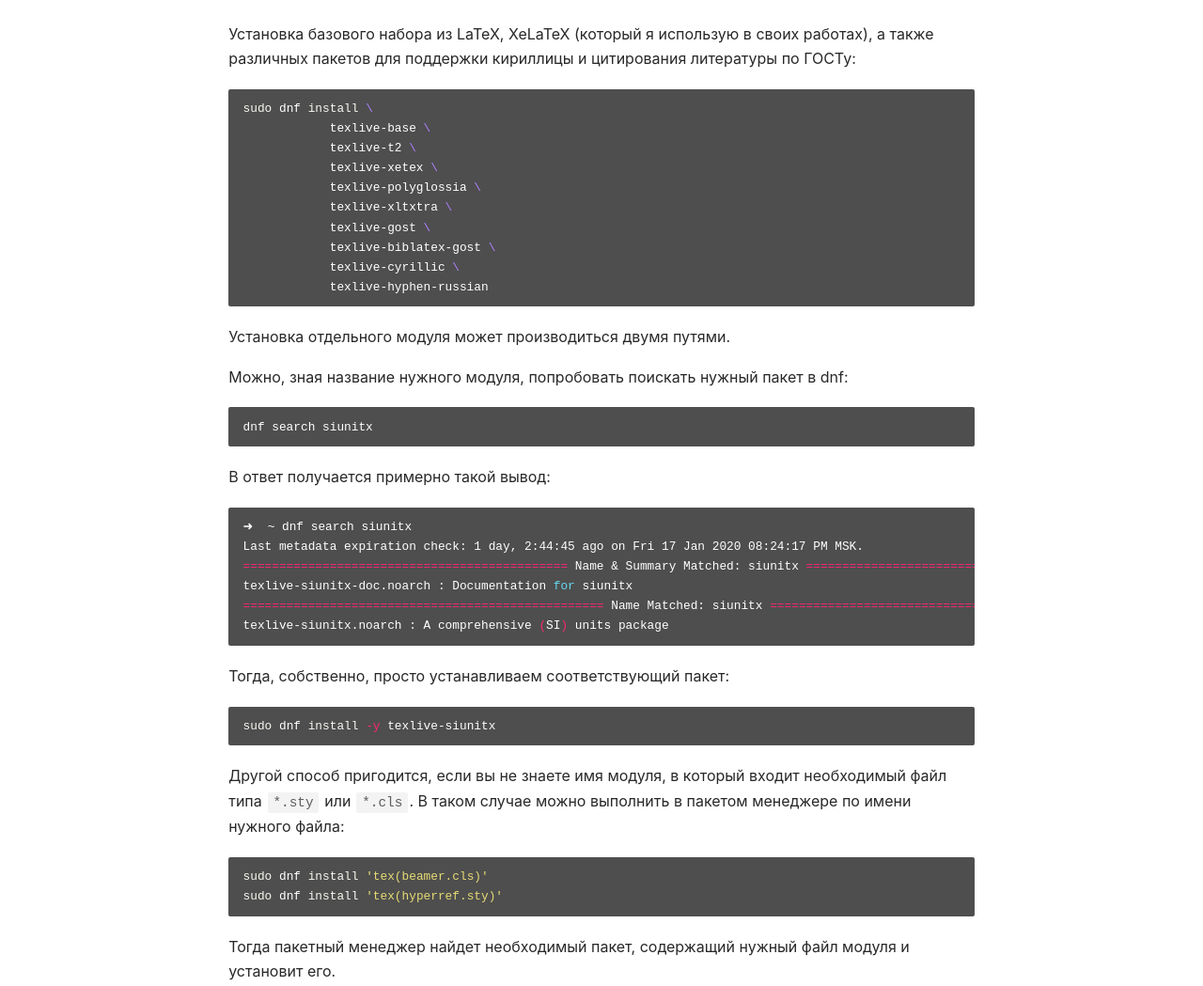
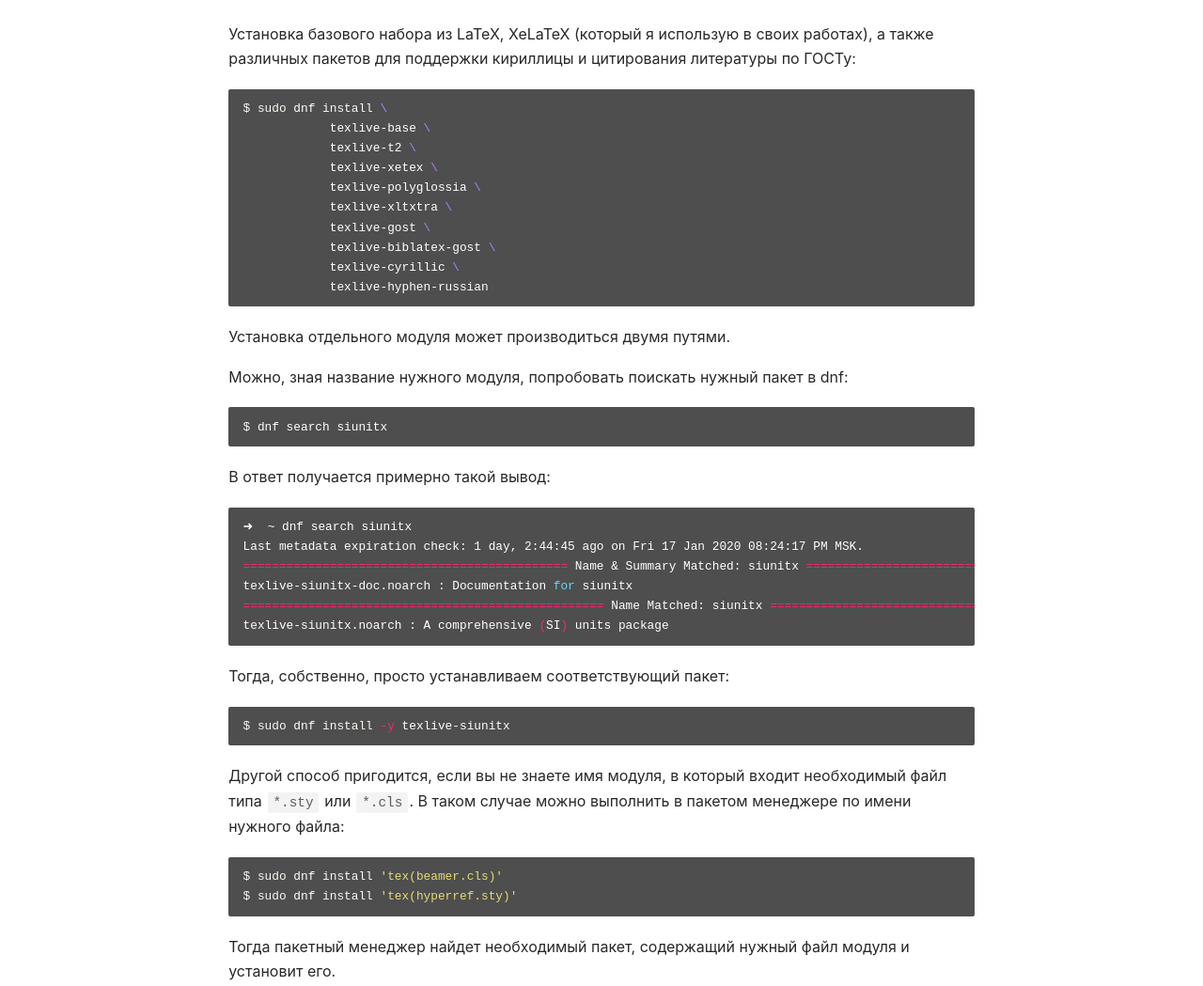
Before and after one commit to murych/murych.github.io, a Jekyll site: the page built from _posts/2019-09-20-latex-fedora.md, in a window 1280 px wide and 1400 px high. Shown: the part 325-1374 px from the top of the window at 94% size. Built offline with Jekyll 4.4.1, drawn with Linux system fonts in a browser that asks for light colours; our own code applies the rules of GitHub Pages for plain Markdown files.

````diff
--- a/_posts/2019-09-20-latex-fedora.md
+++ b/_posts/2019-09-20-latex-fedora.md
@@ -9,7 +10,7 @@ title: "[latex] Установка LaTeX в Fedora Workstation 30"
 Установка базового набора из LaTeX, XeLaTeX (который я использую в своих работах), а также различных пакетов для поддержки кириллицы и цитирования литературы по ГОСТу:
 
 ```bash
-sudo dnf install \
+$ sudo dnf install \
             texlive-base \
             texlive-t2 \
             texlive-xetex \
@@ -26,7 +27,7 @@ sudo dnf install \
 Можно, зная название нужного модуля, попробовать поискать нужный пакет в dnf:
 
 ```bash
-dnf search siunitx
+$ dnf search siunitx
 ```
 
 В ответ получается примерно такой вывод:
@@ -43,15 +44,15 @@ texlive-siunitx.noarch : A comprehensive (SI) units package
 Тогда, собственно, просто устанавливаем соответствующий пакет:
 
 ```bash
-sudo dnf install -y texlive-siunitx
+$ sudo dnf install -y texlive-siunitx
 ```
 
 Другой способ пригодится, если вы не знаете имя модуля, в который входит необходимый файл типа `*.sty` или `*.cls`.
 В таком случае можно выполнить в пакетом менеджере по имени нужного файла:
 
 ```bash
-sudo dnf install 'tex(beamer.cls)'
-sudo dnf install 'tex(hyperref.sty)'
+$ sudo dnf install 'tex(beamer.cls)'
+$ sudo dnf install 'tex(hyperref.sty)'
 ```
 
 Тогда пакетный менеджер найдет необходимый пакет, содержащий нужный файл модуля и установит его.
````
Also changed, not shown: other parts of _posts/2019-09-20-latex-fedora.md (+1 -0 lines), _posts/2019-10-10-qtcreator-arduino.md (+5 -0 lines), _posts/2019-11-25-doxygen-cmake.md (+1 -0 lines), _posts/2019-11-26-doxygen-latex.md (+1 -0 lines).
